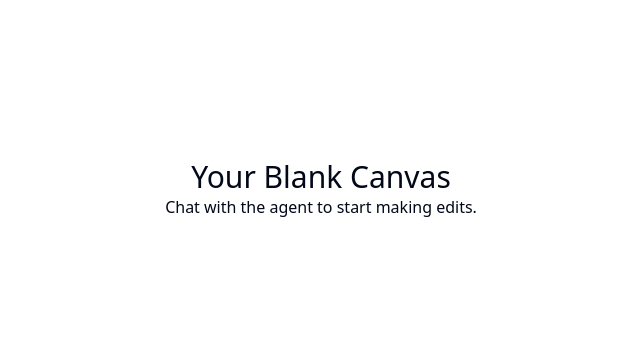
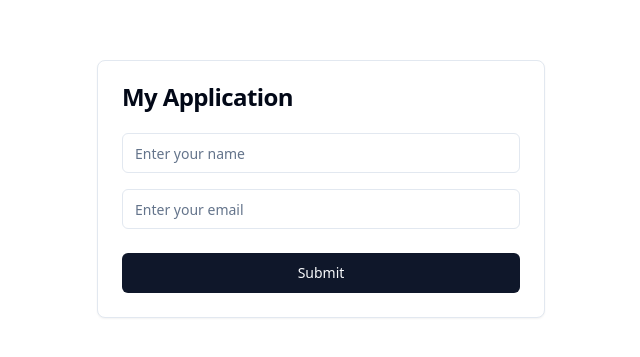
Before and after one commit to GPT-Engineer-App-Dev/scaffold-your-way, a React (Vite) app: page / in a window 1280 px wide. Shown: the part 211-568 px from the top of the page, without its empty margins (319-959 px from the left). Built offline with nearby package versions, Linux system fonts and the light colour scheme.

Commit message:
GPT Engineer Update

```diff
--- a/src/pages/Index.jsx
+++ b/src/pages/Index.jsx
@@ -1,12 +1,24 @@
-// Update this page (the content is just a fallback if you fail to update the page)
+import { Button } from "@/components/ui/button";
+import { Input } from "@/components/ui/input";
+import { Card, CardHeader, CardTitle, CardContent, CardFooter } from "@/components/ui/card";
 
 const Index = () => {
   return (
-    <div className="flex-grow flex justify-center items-center">
-      <div className="text-center">
-        <h1 className="text-3xl">Your Blank Canvas</h1>
-        <p>Chat with the agent to start making edits.</p>
-      </div>
+    <div className="flex-grow flex justify-center items-center p-4">
+      <Card className="w-full max-w-md">
+        <CardHeader>
+          <CardTitle>My Application</CardTitle>
+        </CardHeader>
+        <CardContent>
+          <div className="space-y-4">
+            <Input placeholder="Enter your name" />
+            <Input placeholder="Enter your email" type="email" />
+          </div>
+        </CardContent>
+        <CardFooter>
+          <Button className="w-full">Submit</Button>
+        </CardFooter>
+      </Card>
     </div>
   );
 };
```
